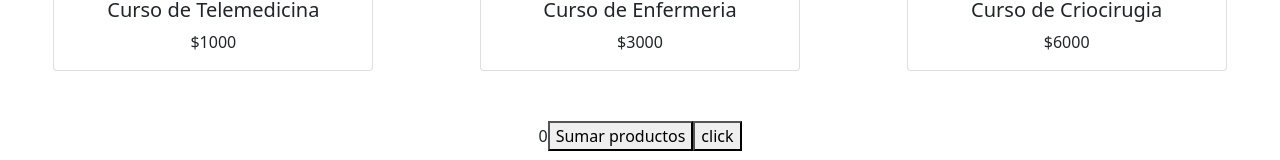
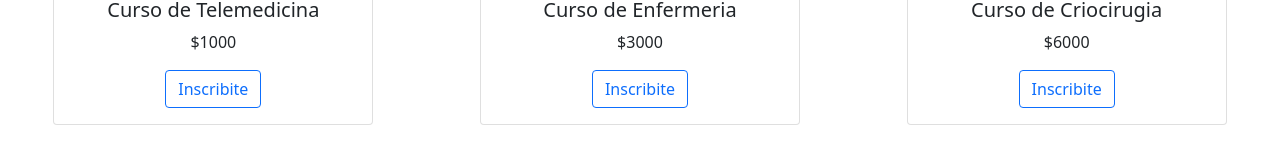
Before and after one commit to hirGorrth4d/ecommerce-react, a React (Create React App) app: page / in a window 1280 px wide. Shown: the part 486-646 px from the top of the page. Built offline with nearby package versions, Linux system fonts and the light colour scheme.

Commit message:
cambiando detalles de ubicacion

```diff
--- a/package.json
+++ b/package.json
@@ -11,14 +11,15 @@
     "react-bootstrap": "^2.0.2",
     "react-dom": "^17.0.2",
     "react-router-dom": "^6.0.2",
-    "react-scripts": "4.0.3",
+    "react-scripts": "^4.0.3",
     "web-vitals": "^1.1.2"
   },
   "scripts": {
     "start": "react-scripts start",
     "build": "react-scripts build",
     "test": "react-scripts test",
-    "eject": "react-scripts eject"
+    "eject": "react-scripts eject",
+    "all": "npm run build && npm run format && npm run lint && npm run pack && npm test && npm start"
   },
   "eslintConfig": {
     "extends": [
--- a/src/container/Item.jsx
+++ b/src/components/Item.jsx
@@ -8,7 +8,7 @@ function Item({id, name, imgUrl, price}) {
                 <div className="card-body">
                     <h5 className="card-title">{name}</h5>
                     <p className="card-text">${price}</p>
-
+                    <button className="btn btn-outline-primary">Inscribite</button>
                 </div>
             </div>
         </div>
--- a/src/container/ItemListContainer.jsx
+++ b/src/container/ItemListContainer.jsx
@@ -1,5 +1,5 @@
 import React from 'react';
-import ItemList from './ItemList';
+import ItemList from '../components/ItemList';
 import { useEffect, useState } from 'react';
 import Items from '../items';
 
```
Also changed, not shown: src/App.js (+3 -17 lines), src/components/Boton.jsx (renamed from src/container/Boton.jsx), src/components/Form.jsx (renamed from src/container/Form.jsx), src/components/ItemList.jsx (renamed from src/container/ItemList.jsx), 1 other file (tests, documents, lock files or other folders).
